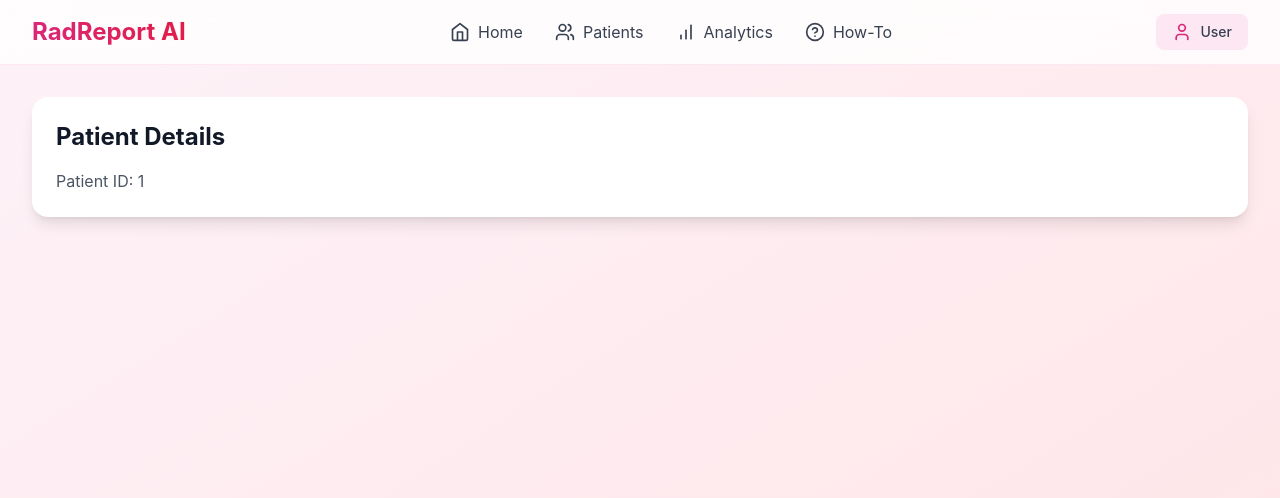
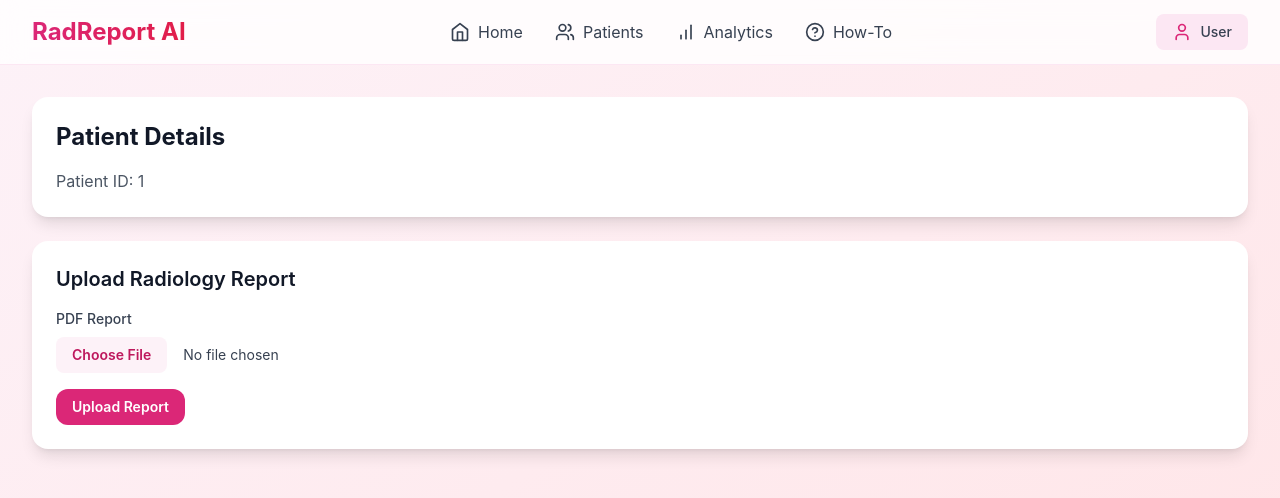
Before and after one commit to RaphaelThineyUE/rad-ai-radix, a React app in the folder frontend/: page /patients/1 in a window 1280 px wide. Shown: the top 498 px of the page. Built offline with nearby package versions, Linux system fonts and the light colour scheme; no server answers; sample sign-in values are in the browser's storage; the HTML template or start-up script is replaced by a standard one.

Commit message:
Handle duplicate report uploads

```diff
--- a/frontend/src/lib/api.ts
+++ b/frontend/src/lib/api.ts
@@ -116,7 +116,7 @@ class ApiClient {
   }
 
   // Report endpoints
-  async uploadFile(file: File): Promise<{ file_path: string; extracted_text?: string }> {
+  async uploadFile(file: File): Promise<{ filename: string; file_url: string; file_size: number }> {
     const formData = new FormData();
     formData.append('file', file);
 
@@ -137,8 +137,8 @@ class ApiClient {
     return response.json();
   }
 
-  async createReport(data: Partial<RadiologyReport>): Promise<{ report: RadiologyReport }> {
-    return this.request<{ report: RadiologyReport }>('/reports', {
+  async createReport(data: Partial<RadiologyReport>): Promise<RadiologyReport> {
+    return this.request<RadiologyReport>('/reports', {
       method: 'POST',
       body: JSON.stringify(data)
     });
--- a/frontend/src/pages/PatientDetail.tsx
+++ b/frontend/src/pages/PatientDetail.tsx
@@ -1,7 +1,44 @@
+import { useState } from 'react';
 import { useParams } from 'react-router-dom';
+import { toast } from 'sonner';
+import { apiClient } from '../lib/api';
 
 export default function PatientDetail() {
   const { id } = useParams();
+  const [selectedFile, setSelectedFile] = useState<File | null>(null);
+  const [isUploading, setIsUploading] = useState(false);
+
+  const handleUpload = async (event: React.FormEvent<HTMLFormElement>) => {
+    event.preventDefault();
+
+    if (!id) {
+      toast.error('Patient not found.');
+      return;
+    }
+
+    if (!selectedFile) {
+      toast.error('Please choose a PDF report to upload.');
+      return;
+    }
+
+    try {
+      setIsUploading(true);
+      const uploadedFile = await apiClient.uploadFile(selectedFile);
+      await apiClient.createReport({
+        patient_id: id,
+        filename: uploadedFile.filename,
+        file_url: uploadedFile.file_url,
+        file_size: uploadedFile.file_size
+      });
+      toast.success('Report uploaded successfully.');
+      setSelectedFile(null);
+    } catch (error) {
+      const message = error instanceof Error ? error.message : 'Upload failed.';
+      toast.error(message);
+    } finally {
+      setIsUploading(false);
+    }
+  };
 
   return (
     <div className="space-y-6">
@@ -11,6 +48,33 @@ export default function PatientDetail() {
         </h2>
         <p className="text-gray-600">Patient ID: {id}</p>
       </div>
+
+      <div className="bg-white rounded-2xl shadow-lg p-6">
+        <h3 className="text-xl font-semibold text-gray-900 mb-4">
+          Upload Radiology Report
+        </h3>
+        <form className="space-y-4" onSubmit={handleUpload}>
+          <div>
+            <label className="block text-sm font-medium text-gray-700 mb-2" htmlFor="report-upload">
+              PDF Report
+            </label>
+            <input
+              id="report-upload"
+              type="file"
+              accept="application/pdf"
+              onChange={(event) => setSelectedFile(event.target.files?.[0] ?? null)}
+              className="block w-full text-sm text-gray-700 file:mr-4 file:rounded-lg file:border-0 file:bg-pink-50 file:px-4 file:py-2 file:text-sm file:font-semibold file:text-pink-700 hover:file:bg-pink-100"
+            />
+          </div>
+          <button
+            type="submit"
+            disabled={isUploading}
+            className="inline-flex items-center justify-center rounded-xl bg-pink-600 px-4 py-2 text-sm font-semibold text-white transition hover:bg-pink-700 disabled:cursor-not-allowed disabled:bg-pink-400"
+          >
+            {isUploading ? 'Uploading...' : 'Upload Report'}
+          </button>
+        </form>
+      </div>
     </div>
   );
 }
```
Also changed, not shown: 1 other file (tests, documents, lock files or other folders).
